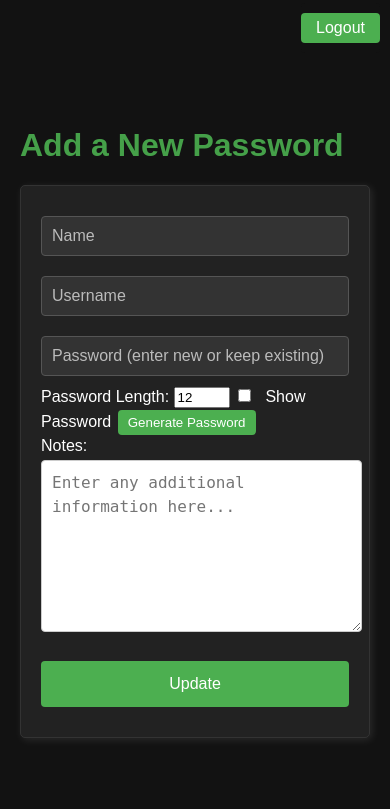
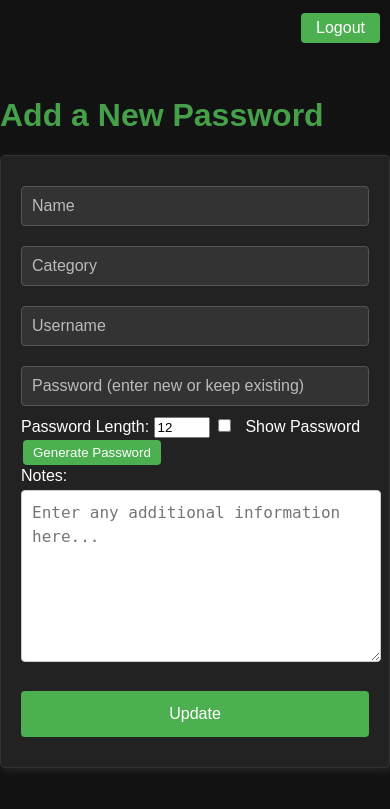
Before and after one commit to jonnypeace/PyLockr, a Flask app: page /add_password in a window 390 px wide. Shown: the top 809 px of the page. Run offline with Flask 3, Linux system fonts and the light colour scheme; the visitor is signed in with stand-in values (Sample User, id 1); parts of the project's set-up code (start-up, migrations or seed data) failed here and were passed over.

Commit message:
styling for mobile, change of datatables js

```diff
--- a/app/main/routes.py
+++ b/app/main/routes.py
@@ -73,13 +73,14 @@ class UploadCSV(BaseAuthenticatedView):
     @staticmethod
     def check_indexes(row):
         # Initialize the dictionary with default indices
-        row_dict = {'name': -1, 'username': -1, 'password': -1, 'notes': -1}
+        row_dict = {'name': -1, 'username': -1, 'password': -1, 'category': -1, 'notes': -1}
 
         # Compile regex patterns for matching headers
         patterns = {
             'name': re.compile(r'(?<!user\s)((account\s+)?\bname\b)', re.IGNORECASE),
             'username': re.compile(r'user\s*name', re.IGNORECASE),
             'password': re.compile(r'password', re.IGNORECASE),
+            'category': re.compile(r'folder', re.IGNORECASE),
             'notes': re.compile(r'notes', re.IGNORECASE),
         }
 
@@ -96,9 +97,12 @@ class UploadCSV(BaseAuthenticatedView):
         name = sanitizer.sanitize(row[row_index_dict.get('name')]) if row_index_dict.get('name') != -1 else ''
         username = sanitizer.sanitize(row[row_index_dict.get('username')]) if row_index_dict.get('username') != -1 else ''
         encrypted_pass = encrypt_data(row[row_index_dict.get('password')]) if row_index_dict.get('password') != -1 else encrypt_data('')
+        category= sanitizer.sanitize(row[row_index_dict.get('category')]) if row_index_dict.get('category') != -1 else ''
+        if '/' in category:
+            category = category.split('/')[1] if category != '' else ''
         encrypted_notes = encrypt_data(row[row_index_dict.get('notes')]) if row_index_dict.get('notes') != -1 else encrypt_data('')
-        cursor.execute('INSERT INTO passwords (user_id, name, username, encrypted_password, notes) VALUES (?, ?, ?, ?, ?)',
-                       (session['user_id'], name, username, encrypted_pass, encrypted_notes))
+        cursor.execute('INSERT INTO passwords (user_id, name, username, encrypted_password, category, notes) VALUES (?, ?, ?, ?, ?, ?)',
+                       (session['user_id'], name, username, encrypted_pass, category, encrypted_notes))
 
 main.add_url_rule('/upload_csv', view_func=UploadCSV.as_view('upload_csv'))
 
@@ -167,15 +171,17 @@ class AddPassword(BaseAuthenticatedView):
         name = sanitizer.sanitize(request.form['name'])
         username = sanitizer.sanitize(request.form['username'])
         encrypted_password = encrypt_data(request.form['password'])
+        category = sanitizer.sanitize(request.form['category'])
         encrypted_notes = encrypt_data(request.form['notes'])
 
         # Define maximum lengths
         max_length_name = 50
         max_length_username = 50
+        max_length_category = 50
         max_length_notes = 4096
 
         # Validate lengths
-        if len(name) > max_length_name or len(username) > max_length_username or len(request.form['notes']) > max_length_notes:
+        if len(name) > max_length_name or len(username) > max_length_username or len(request.form['notes']) > max_length_notes or len(category) > max_length_category:
             # Handle error: return an error message or redirect
             return "Error: Input data too long.", 400
 
@@ -186,8 +192,8 @@ class AddPassword(BaseAuthenticatedView):
             c = conn.cursor()
 
             # Insert new password into the passwords table
-            c.execute('INSERT INTO passwords (user_id, name, username, encrypted_password, notes) VALUES (?, ?, ?, ?, ?)',
-                    (session['user_id'], name, username,encrypted_password, encrypted_notes))
+            c.execute('INSERT INTO passwords (user_id, name, username, encrypted_password, category, notes) VALUES (?, ?, ?, ?, ?, ?)',
+                    (session['user_id'], name, username,encrypted_password, category, encrypted_notes))
 
             conn.commit()
         flash('Password added successfully!', 'success')
@@ -211,7 +217,7 @@ class RetrievePasswords(BaseAuthenticatedView):
             c = conn.cursor()
 
             # Retrieve all data from vault for the logged-in user
-            c.execute('SELECT id, name, username, encrypted_password FROM passwords WHERE user_id = ?', (session['user_id'],))
+            c.execute('SELECT id, name, username, category FROM passwords WHERE user_id = ?', (session['user_id'],))
             vault_data = c.fetchall()
 
         # Decrypted vault_data for display
@@ -221,6 +227,7 @@ class RetrievePasswords(BaseAuthenticatedView):
                 vault_data[i][1],
                 vault_data[i][2],
                 '*******',  # Mask the actual password; it's decrypted when needed
+                vault_data[i][3]
             )
 
         return render_template('retrieve_passwords.html', passwords=vault_data)
@@ -276,14 +283,14 @@ class EditPassword(BaseAuthenticatedView):
         secure_key = get_secure_key()
         with get_db_connection(secure_key) as conn:
             c = conn.cursor()
-            c.execute('SELECT name, username, encrypted_password, notes FROM passwords WHERE id = ? AND user_id = ?', (password_id, session['user_id']))
+            c.execute('SELECT name, username, encrypted_password, category, notes FROM passwords WHERE id = ? AND user_id = ?', (password_id, session['user_id']))
             password_data = c.fetchone()
 
         if password_data:
             decrypted_password = current_app.config['CIPHER_SUITE'].decrypt(password_data[2]).decode()
-            decrypted_notes = decrypt_data(password_data[3])
+            decrypted_notes = decrypt_data(password_data[4])
             return render_template('edit_password.html', password_data=password_data, name=password_data[0],
-                                        username=password_data[1], password=decrypted_password, notes=decrypted_notes)
+                                        username=password_data[1], password=decrypted_password, category=password_data[3], notes=decrypted_notes)
         else:
             return 'Password not found or access denied', 403
 
@@ -295,18 +302,20 @@ class EditPassword(BaseAuthenticatedView):
             name = sanitizer.sanitize(request.form['name'])
             username = sanitizer.sanitize(request.form['username'])
             encrypted_password = encrypt_data(request.form['password'])
+            category = sanitizer.sanitize(request.form['category'])
             encrypted_notes = encrypt_data(request.form['notes'])
 
             # Define maximum lengths
             max_length_name = 50
             max_length_username = 50
+            max_length_category = 50
             max_length_notes = 4096
 
-            if len(name) > max_length_name or len(username) > max_length_username or len(request.form['notes']) > max_length_notes:
+            if len(name) > max_length_name or len(username) > max_length_username or len(request.form['notes']) > max_length_notes or len(category) > max_length_category:
                 return "Error: Input data too long.", 400
 
-            c.execute('UPDATE passwords SET name = ?, username = ?, encrypted_password = ?, notes = ? WHERE id = ? AND user_id = ?',
-                      (name, username, encrypted_password, encrypted_notes, password_id, session['user_id']))
+            c.execute('UPDATE passwords SET name = ?, username = ?, encrypted_password = ?, category = ?, notes = ? WHERE id = ? AND user_id = ?',
+                      (name, username, encrypted_password, category, encrypted_notes, password_id, session['user_id']))
             conn.commit()
 
         return redirect(url_for('main.retrieve_passwords'))
--- a/app/static/styles/styles.css
+++ b/app/static/styles/styles.css
@@ -284,8 +233,77 @@ input[type='checkbox'] {
     background-color: #e0e0e0;
 }
 
-.container {
-    overflow-y: auto; /* Add vertical scroll if needed */
-    max-height: 90vh; /* Adjust based on header/footer */
-    padding: 20px;
+/* Mobile-first styles */
+.container-table {
+    width: 100%;
+    max-width: 95%;
+    max-height: 90vh;
 }
+
+/* Desktop and larger devices */
+@media (min-width: 992px) {
+    .container-table {
+        max-width: 85%;
+        max-height: 90vh;
+    }
+}
+
+/* Desktop-first login styles */
+.container-login {
+    text-align: center;
+}
+
+/* Mobile devices login styles */
+@media (max-width: 992px) {
+    .container-login {
+        width: 100%;
+        max-width: 100%;
+        max-height: 90vh;
+        text-align: center;
+    }
+}
+
+/* Table header colour */
+th {
+    background-color: #2c6430;
+    color: white;
+}
+
+/* Adjusting the scrolling body and table to dark theme */
+div.dts div.dt-scroll-body table,
+div.dts div.dataTables_scrollBody table {
+  background-color: #121212;
+  color: #ffffff;
+  z-index: 2;
+}
+
+/* Ensure table headers match the dark theme */
+div.dts div.dt-scroll-body table th,
+div.dts div.dataTables_scrollBody table th {
+        background-color: #2c6430;
+        color: white;
+}
+
+/* Adjust table cell borders to fit the dark theme */
+div.dts div.dt-scroll-body table td,
+div.dts div.dataTables_scrollBody table td {
+  border: 1px solid #333;
+  color: #fff;
+}
+
+/* Enhance row hover effect to fit the dark theme */
+div.dts div.dt-scroll-body table tr:hover,
+div.dts div.dataTables_scrollBody table tr:hover {
+  background-color: #333;
+}
+
+/* Style for alternating row colors for better readability in dark theme */
+div.dts div.dt-scroll-body table tr:nth-child(odd),
+div.dts div.dataTables_scrollBody table tr:nth-child(odd) {
+  background-color: #181818;
+}
+
+div.dts div.dt-scroll-body table tr:nth-child(even),
+div.dts div.dataTables_scrollBody table tr:nth-child(even) {
+  background-color: #121212;
+}
--- a/app/templates/add_password.html
+++ b/app/templates/add_password.html
@@ -11,10 +11,11 @@
         <h1>Add a New Password</h1>
         <form action="/add_password" method="post">
             <input type="text" name="name" maxlength="50" placeholder="Name" required>
+            <input type="text" name="category" maxlength="50" placeholder="Category" required>
             <input type="text" name="username" maxlength="50" placeholder="Username" required>
             <input type="password" id="password" name="password" maxlength="50" placeholder="Password (enter new or keep existing)" required>
             <label for="passwordLength">Password Length:</label>
-            <input type="number" id="passwordLength" name="passwordLength" value="12" min="8" max="20">
+            <input type="number" id="passwordLength" name="passwordLength" value="12" min="8" max="70">
             <label for="showPassword">
                 <input type="checkbox" id="showPassword" onchange="togglePasswordVisibility()"> Show Password
             </label>
--- a/app/templates/login.html
+++ b/app/templates/login.html
@@ -6,7 +6,7 @@
     <meta name="viewport" content="width=device-width, initial-scale=1">
 </head>
 <body>
-    <div class="container">
+    <div class="container-login">
         <div class="branding">
             <img src="{{ url_for('static', filename='logo_dark.png') }}" alt="Jonny's Den Logo">
         </div>
--- a/app/utils/db_utils.py
+++ b/app/utils/db_utils.py
@@ -69,7 +69,7 @@ def setup_db():
     # for password manager
     cursor.execute('''
         CREATE TABLE IF NOT EXISTS passwords
-        ([id] INTEGER PRIMARY KEY AUTOINCREMENT, [user_id] INTEGER NOT NULL, [name] TEXT, [username] TEXT, [encrypted_password] TEXT, [notes] TEXT,
+        ([id] INTEGER PRIMARY KEY AUTOINCREMENT, [user_id] INTEGER NOT NULL, [name] TEXT, [username] TEXT, [encrypted_password] TEXT, [category] TEXT, [notes] TEXT,
         FOREIGN KEY(user_id) REFERENCES users(id))
     ''')
 
```
Also changed, not shown: other parts of app/static/styles/styles.css (+0 -51 lines), app/templates/edit_password.html (+4 -3 lines), app/templates/retrieve_passwords.html (+14 -11 lines).
